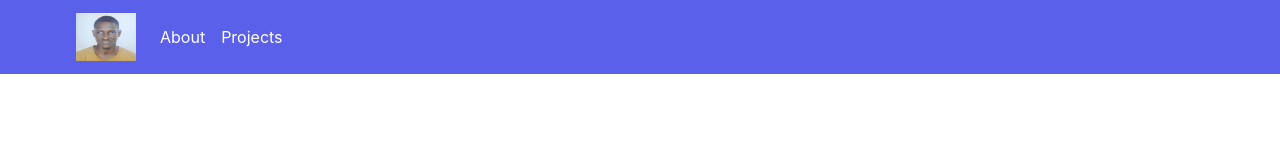
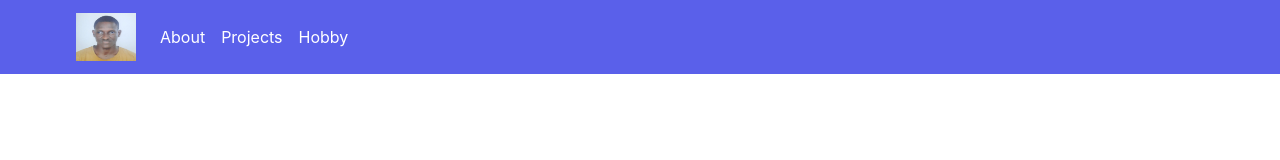
Before and after one commit to lerderl/Co.Lab-assessment, a React (Create React App) app: page / in a window 1280 px wide. Shown: the top 160 px of the page. Built offline with nearby package versions, Linux system fonts and the light colour scheme.

Commit message:
Update navbar

```diff
--- a/src/App.js
+++ b/src/App.js
@@ -23,6 +23,9 @@ function App() {
               <li class="nav-item">
                 <Link class="nav-link color_text" to='/'>Projects</Link>
               </li>
+              <li class="nav-item">
+                <Link class="nav-link color_text" to='/'>Hobby</Link>
+              </li>
             </ul>
           </section>
         </section>
```
Also changed, not shown: 1 other file (tests, documents, lock files or other folders).
